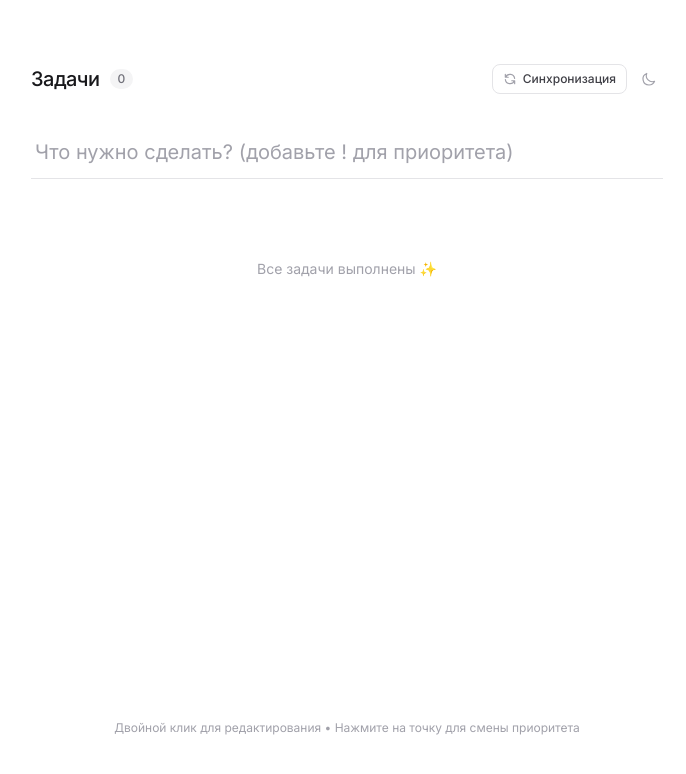
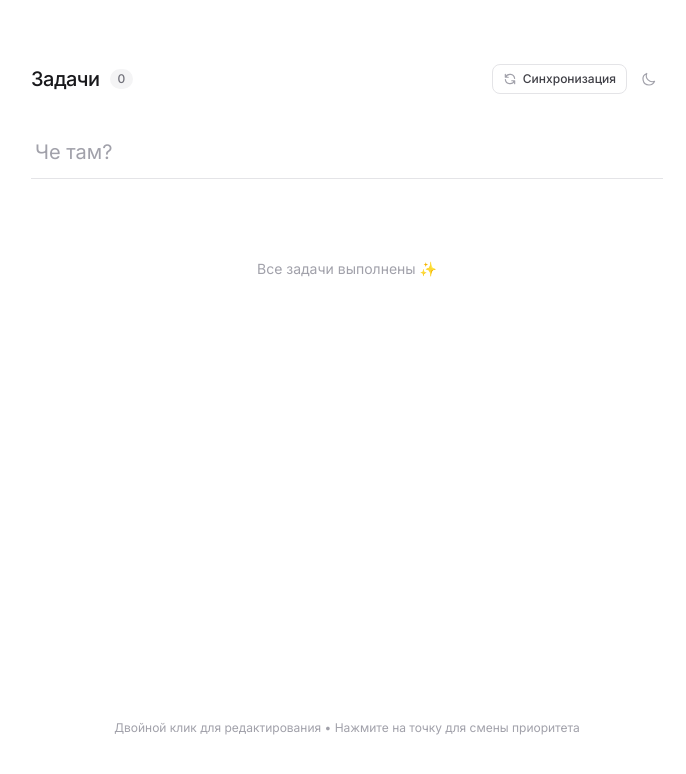
Before and after one commit to Takumi3000/taskTracker, a plain HTML site: page index.html in a window 1280 px wide. Shown: the whole page, without its empty margins (293-979 px from the left). Drawn offline with nearby package versions, Linux system fonts and the light colour scheme; no server answers.

Commit message:
Update index.html

```diff
--- a/index.html
+++ b/index.html
@@ -137,7 +137,7 @@
             <input
                 type="text"
                 id="taskInput"
-                placeholder="Что нужно сделать? (добавьте ! для приоритета)"
+                placeholder="Че там?"
                 autocomplete="off"
                 class="w-full bg-transparent text-lg md:text-xl font-normal placeholder-zinc-400 dark:placeholder-zinc-600 text-zinc-900 dark:text-zinc-100 border-b border-zinc-200 dark:border-zinc-800 focus:border-zinc-900 dark:focus:border-zinc-100 py-3 px-1 outline-none transition-colors duration-200"
             >
```
